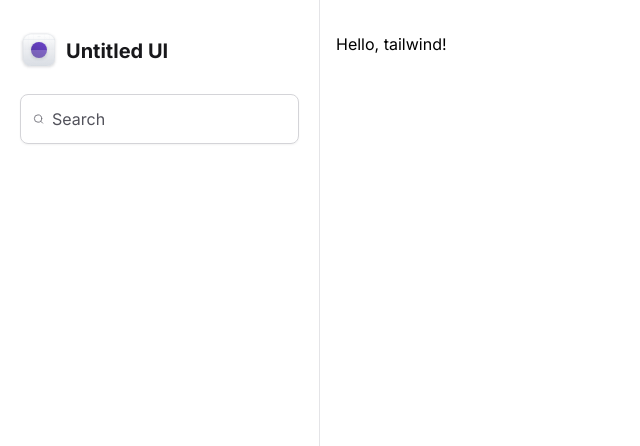
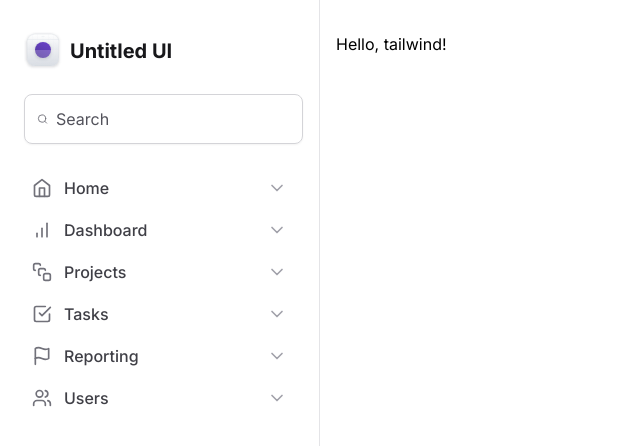
Before and after one commit to CaioVinicius7/untitled-ui, a Next.js app: page / in a window 1280 px wide. Shown: the top 446 px of the page, without its empty margins (0-640 px from the left). Built offline with nearby package versions, Linux system fonts and the light colour scheme.

Commit message:
feat: :lipstick: MainNavigation

```diff
--- a/src/components/Sidebar/Logo.tsx
+++ b/src/components/Sidebar/Logo.tsx
@@ -1,6 +1,6 @@
 export function Logo() {
   return (
-    <strong className="flex items-center gap-2 text-xl font-bold text-zinc-900">
+    <strong className="mx-1 flex items-center gap-2 text-xl font-bold text-zinc-900">
       <svg
         width={38}
         height={38}
--- /dev/null
+++ b/src/components/Sidebar/MainNavigation/NavItem.tsx
@@ -0,0 +1,23 @@
+import { ElementType } from "react";
+import { ChevronDown } from "lucide-react";
+
+interface NavItemProps {
+  href: string;
+  title: string;
+  icon: ElementType;
+}
+
+export function NavItem({ href, title, icon: Icon }: NavItemProps) {
+  return (
+    <a
+      href={href}
+      className="group flex items-center gap-3 rounded px-3 py-2 hover:bg-violet-50"
+    >
+      <Icon className="h-5 w-5 text-zinc-500" />
+      <span className="font-medium text-zinc-700 group-hover:text-violet-500">
+        {title}
+      </span>
+      <ChevronDown className="ml-auto h-5 w-5 text-zinc-400 group-hover:text-violet-300" />
+    </a>
+  );
+}
--- /dev/null
+++ b/src/components/Sidebar/MainNavigation/index.tsx
@@ -0,0 +1,23 @@
+import {
+  BarChart,
+  CheckSquare,
+  Flag,
+  Home,
+  SquareStack,
+  Users
+} from "lucide-react";
+
+import { NavItem } from "./NavItem";
+
+export function MainNavigation() {
+  return (
+    <nav className="space-y-0.5">
+      <NavItem href="#" title="Home" icon={Home} />
+      <NavItem href="#" title="Dashboard" icon={BarChart} />
+      <NavItem href="#" title="Projects" icon={SquareStack} />
+      <NavItem href="#" title="Tasks" icon={CheckSquare} />
+      <NavItem href="#" title="Reporting" icon={Flag} />
+      <NavItem href="#" title="Users" icon={Users} />
+    </nav>
+  );
+}
--- a/src/components/Sidebar/index.tsx
+++ b/src/components/Sidebar/index.tsx
@@ -1,13 +1,14 @@
 import { Search } from "lucide-react";
 
 import { Logo } from "./Logo";
+import { MainNavigation } from "./MainNavigation";
 
 export function Sidebar() {
   return (
     <aside className="space-y-6 border-r border-zinc-200 px-5 py-8">
       <Logo />
 
-      <div className="flex w-full items-center gap-2 rounded-lg border border-zinc-300 px-3 py-3 shadow-sm focus-within:border-zinc-900">
+      <div className="mx-1 flex w-full items-center gap-2 rounded-lg border border-zinc-300 px-3 py-3 shadow-sm focus-within:border-zinc-900">
         <Search className="h-5 w-5 text-zinc-500" />
 
         <input
@@ -16,6 +17,8 @@
           className="flex-1 border-0 bg-transparent p-0 text-zinc-900 placeholder-zinc-600 outline-none"
         />
       </div>
+
+      <MainNavigation />
     </aside>
   );
 }
```
